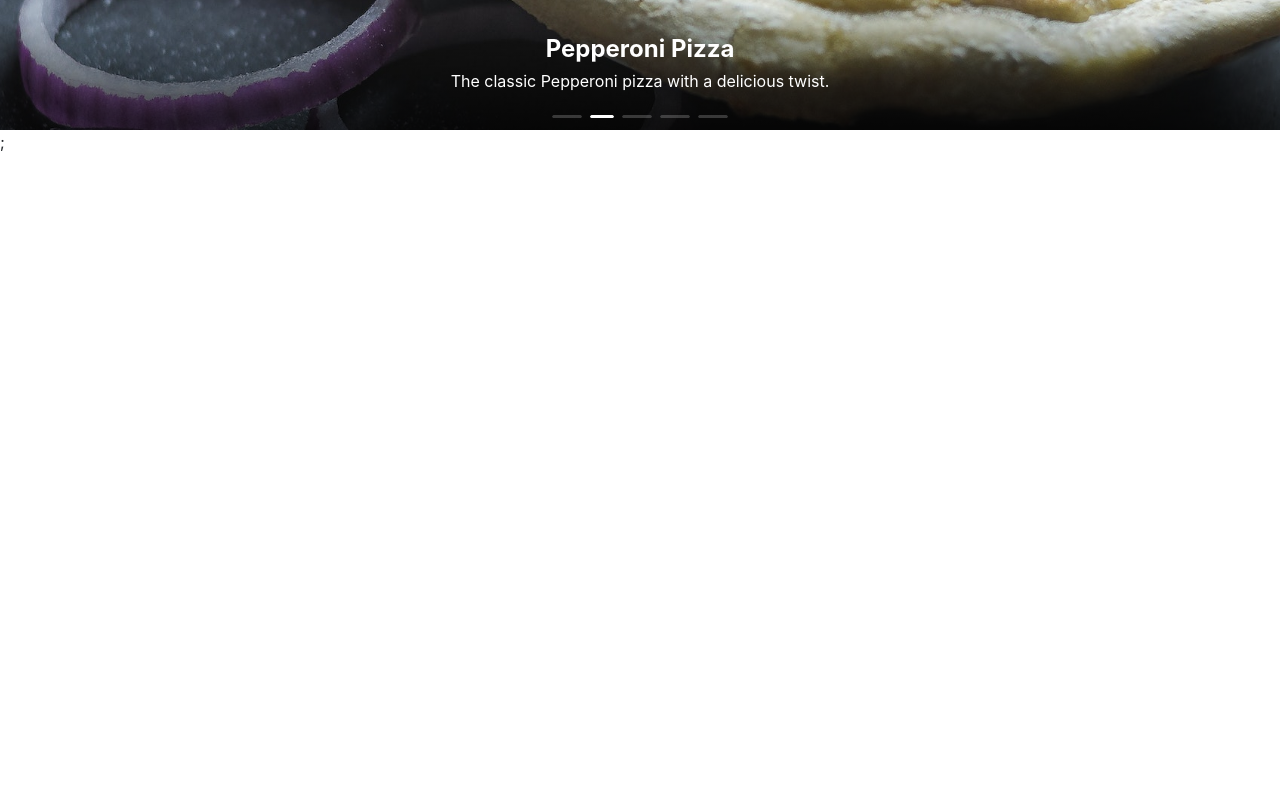
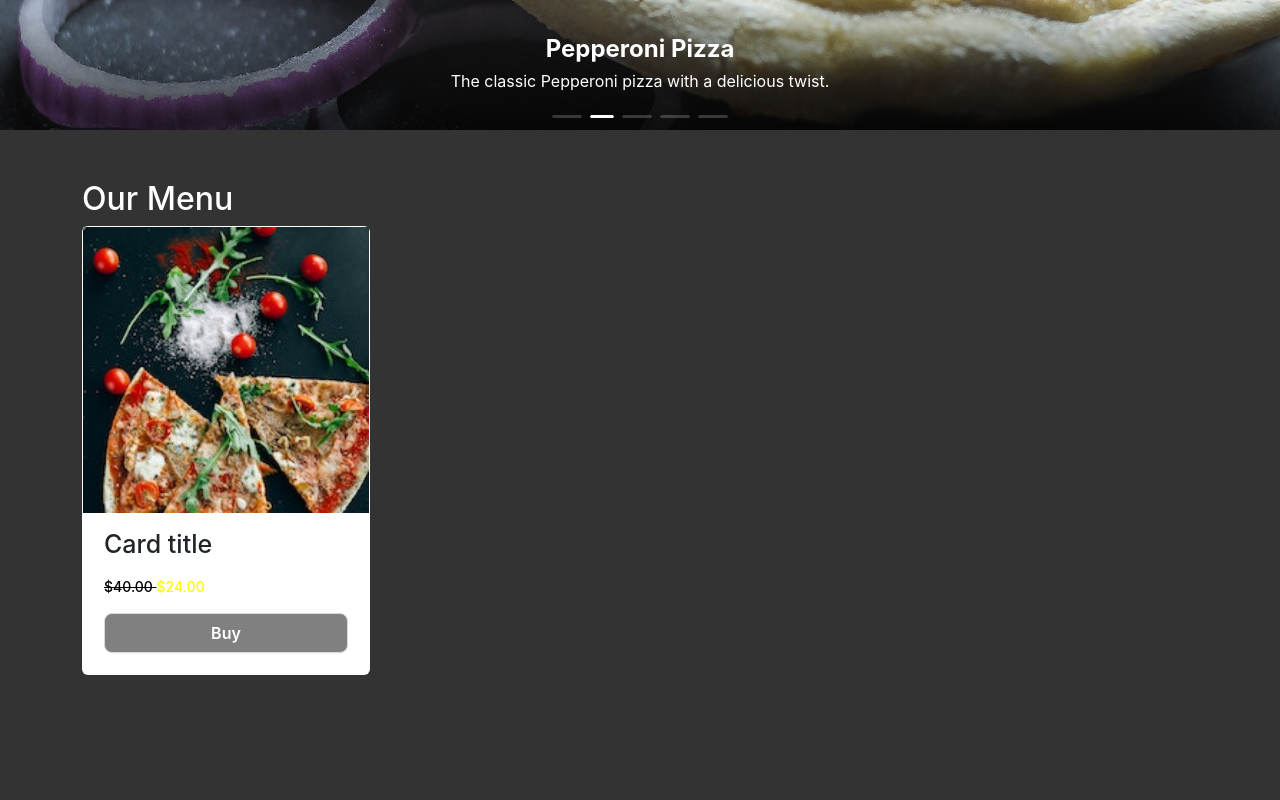
Before and after one commit to Le-Nhat-Huy-Qe180061/LAB2, a React (Create React App) app: page / in a window 1280 px wide. Shown: the part 340-1140 px from the top of the page. Before the commit the page ends 800 px from the top, so only its background shows below. Built offline with nearby package versions, Linux system fonts and the light colour scheme.

Commit message:
Done card product còn thiếu sale

```diff
--- a/src/components/ButtonComponent/ButtonComponent.jsx
+++ b/src/components/ButtonComponent/ButtonComponent.jsx
@@ -11,6 +11,7 @@ const ButtonComponent = ({size, styleButton, styleTextButton  ,textButton ,...re
                 {...rests}
             >
                 {/* <span style={styleTextButton}> {textButton}</span> */}
+                {textButton}
             </Button>
         </>
     )
--- /dev/null
+++ b/src/components/CardComponent/index.jsx
@@ -0,0 +1,39 @@
+import React from 'react'
+import { WrapperDiscountText, WrapperPriceOld } from './style'
+import ButtonComponent from '../ButtonComponent/ButtonComponent'
+
+
+import cardProduct1 from "../../assets/Images/menu1.jpg";
+
+
+const index = () => {
+    return (
+        <div className='menu__product'>
+            <div className="menu__product-card" style={{ width: '18rem' }}>
+                <img src={cardProduct1} class="card-img-top" alt="ảnh" />
+                <div className="menu__product-card">
+                    <div className='menu__product-card-item'>
+                        <h5 className="card-title">Card title</h5>
+                        <div className='card-price'>
+                            <WrapperPriceOld> $40.00 </WrapperPriceOld>
+                            <WrapperDiscountText>$24.00</WrapperDiscountText>
+                        </div>
+                        <ButtonComponent
+                            textButton={"Buy"}
+                            styleButton={{
+                                background: 'grey',
+                                padding: '10px 15px',
+                                color: 'white',
+                                fontWeight: '600',
+                                width: '100%',
+                            }}
+                            size={"large"}
+                        />
+                    </div>
+                </div>
+            </div>
+        </div>
+    )
+}
+
+export default index
--- /dev/null
+++ b/src/components/CardComponent/style.js
@@ -0,0 +1,15 @@
+
+import styled from 'styled-components';
+
+export const WrapperDiscountText = styled.span`
+    color: yellow;
+    font-weight: 500;
+    font-size: 14px;
+ `
+
+ export const WrapperPriceOld = styled.span`
+    color: black;
+    font-weight: 500;
+    font-size: 14px;
+    text-decoration: line-through;
+ `
--- a/src/components/SliderComponent/index.jsx
+++ b/src/components/SliderComponent/index.jsx
@@ -1,6 +1,5 @@
 import React from 'react';
 import { Carousel, ConfigProvider } from 'antd';
-import { LeftOutlined, RightOutlined } from '@ant-design/icons';
 import './SliderComponent.scss'; // Ensure this file exists for custom styles
 
 const CarouselComponent = ({ arrImage = [] }) => {
@@ -73,10 +72,6 @@ const CarouselComponent = ({ arrImage = [] }) => {
                 ))}
             </Carousel>
         </ConfigProvider>
-
-
-
-
     );
 };
 
--- a/src/pages/home/Home.scss
+++ b/src/pages/home/Home.scss
@@ -0,0 +1,80 @@
+.body {
+  background-color: #333333;
+  height: 100vh;
+}
+
+.menu {
+  padding-top: 50px;
+
+  &__title {
+    color: white;
+  }
+
+  &__product {
+    &-card {
+      --bs-card-spacer-y: 1rem;
+      --bs-card-spacer-x: 1rem;
+      --bs-card-title-spacer-y: 0.5rem;
+      --bs-card-title-color: ;
+      --bs-card-subtitle-color: ;
+      --bs-card-border-width: var(--bs-border-width);
+      --bs-card-border-color: var(--bs-border-color-translucent);
+      --bs-card-border-radius: var(--bs-border-radius);
+      --bs-card-box-shadow: ;
+      --bs-card-inner-border-radius: calc(
+        var(--bs-border-radius) -(var(--bs-border-width))
+      );
+      --bs-card-cap-padding-y: 0.5rem;
+      --bs-card-cap-padding-x: 1rem;
+      --bs-card-cap-bg: rgba(var(--bs-body-color-rgb), 0.03);
+      --bs-card-cap-color: ;
+      --bs-card-height: ;
+      --bs-card-color: ;
+      --bs-card-bg: var(--bs-body-bg);
+      --bs-card-img-overlay-padding: 1rem;
+      --bs-card-group-margin: 0.75rem;
+      position: relative;
+      display: flex;
+      flex-direction: column;
+      min-width: 0;
+      height: var(--bs-card-height);
+      color: var(--bs-body-color);
+      word-wrap: break-word;
+      background-color: var(--bs-card-bg);
+      background-clip: border-box;
+      border: var(--bs-card-border-width) solid var(--bs-card-border-color);
+      border-radius: var(--bs-card-border-radius);
+    }
+
+    &-card {
+      flex: 1 1 auto;
+      padding: 1px;
+      color: var(--bs-card-color);
+      border: none;
+
+      &-item {
+
+        padding: 0px 20px;
+        padding-bottom: 20px;
+
+        .card-title {
+          font-size: 25px;
+          margin-top: 15px;
+        }
+
+        .card-price {
+          margin: 15px 0px;
+        }
+
+        &-by {
+          background-color: gray;
+          text-decoration: none;
+          color: white;
+          font-weight: 600;
+          text-align: center;
+          padding: 5px;
+        }
+      }
+    }
+  }
+}
--- a/src/pages/home/index.jsx
+++ b/src/pages/home/index.jsx
@@ -1,11 +1,14 @@
 import React from 'react'
 import SliderComponents from '../../components/SliderComponent';
-
+import CardComponent from '../../components/CardComponent';
 import slider1 from "../../assets/Images/pizza1.jpg";
 import slider2 from "../../assets/Images/pizza2.jpg";
 import slider3 from "../../assets/Images/pizza3.jpg";
 import slider4 from "../../assets/Images/pizza4.jpg";
 import slider5 from "../../assets/Images/pizza5.jpg";
+
+import cardProduct1 from "../../assets/Images/menu1.jpg";
+import './Home.scss';
 
 const index = () => {
 
@@ -37,12 +40,25 @@ const index = () => {
         },
     ];
 
+    // const cardProduct = [
+    //     {
+    //         image: cardProduct1,
+    //         title: 'Marvhenta',
+    //         description: 'If you are looking for traditional Italian pizza, the Neapolitan is the best option!',
+    //     },
+    // ]
+
 
     return (
         <>
             <SliderComponents arrImage={pizzaImages} />
             <div className='body'>
-
+                <div className='container'>
+                    <div className='menu'>
+                        <h2 className='menu__title'>Our Menu</h2>
+                        <CardComponent />
+                    </div>
+                </div>
             </div>
         </>
     )
```
Lines whose indentation alone changed are shown as unchanged.
